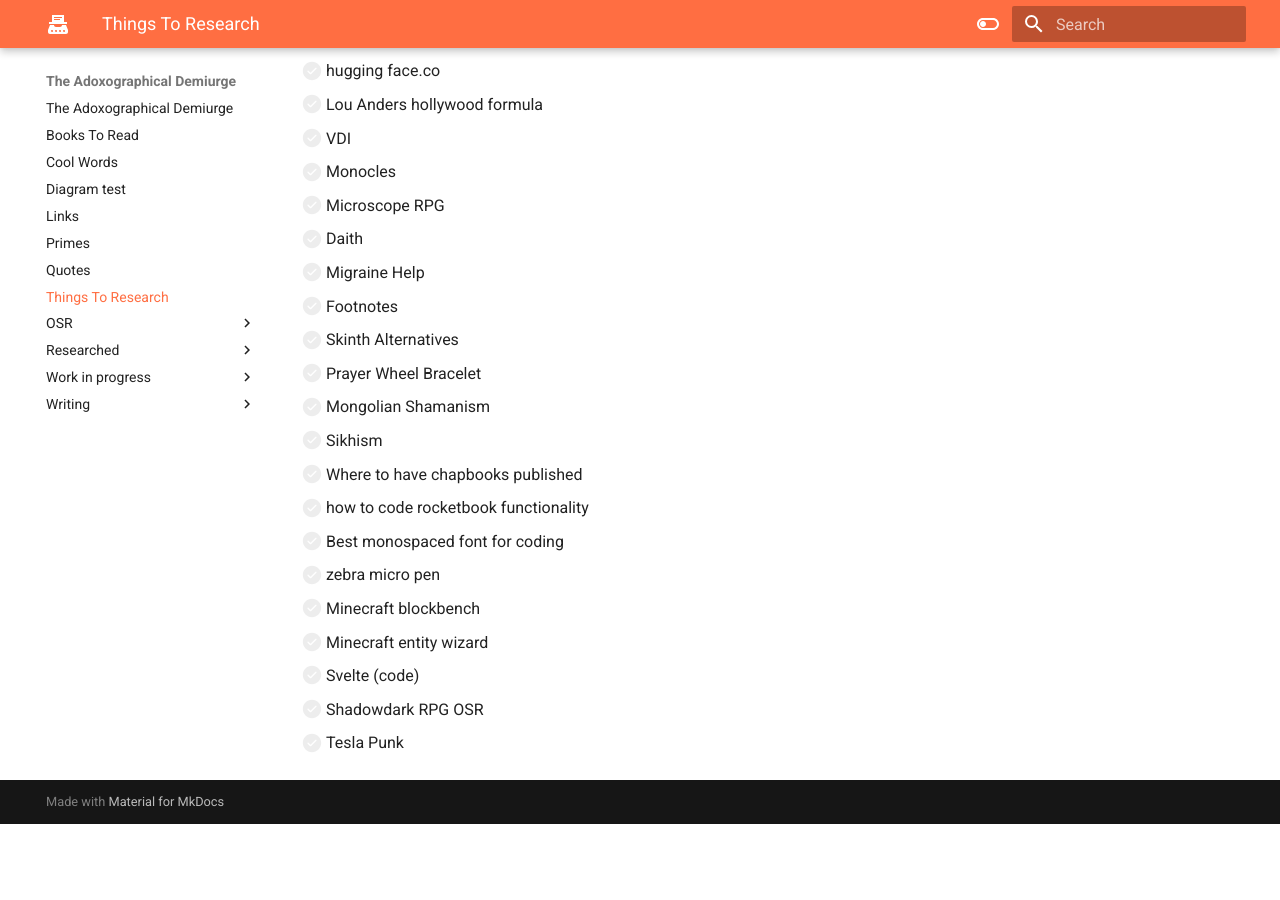
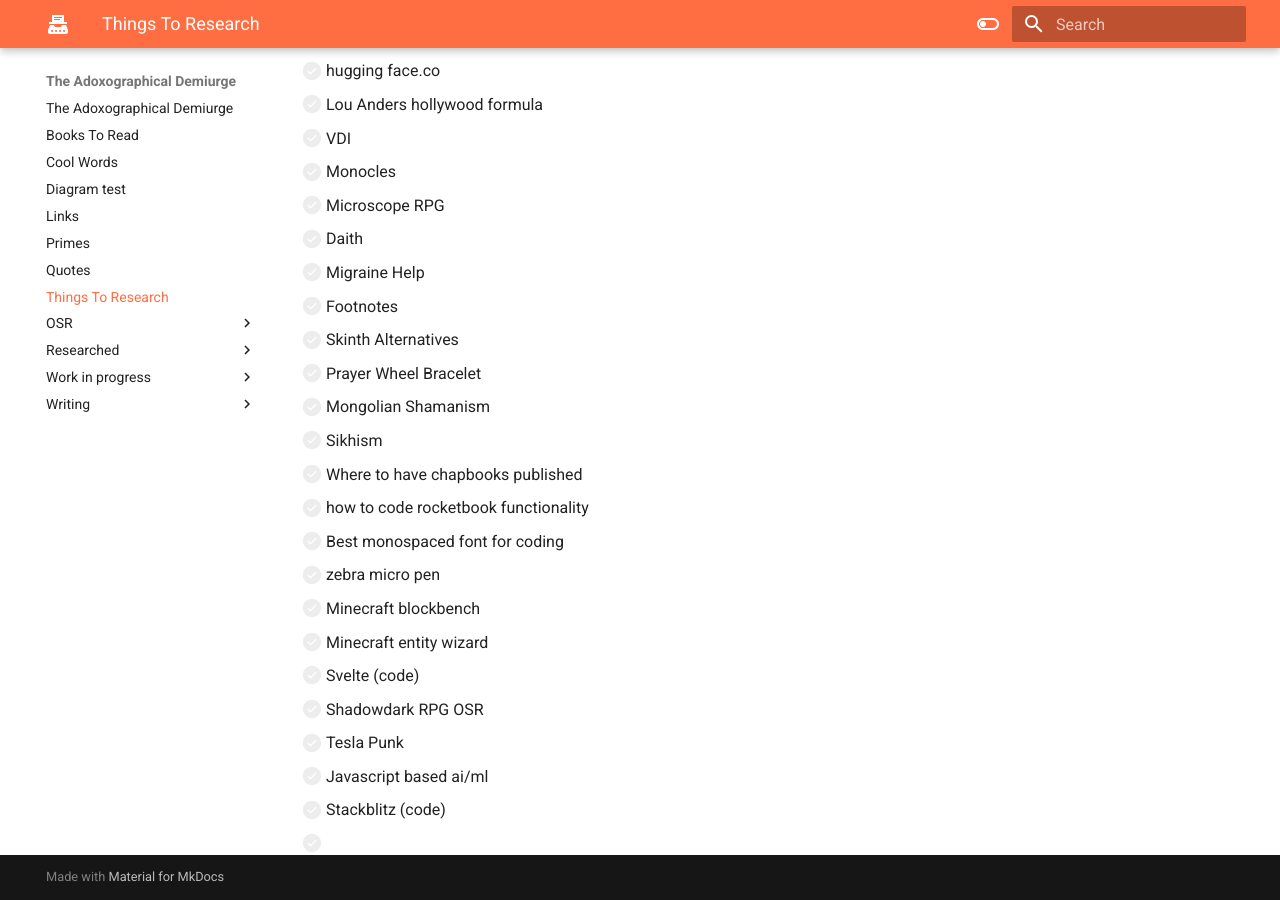
Before and after one commit to madlogmay/adoxographical_demiurge, an MkDocs documentation site: the page built from docs/things_to_research.md, in a window 1280 px wide and 900 px high, scrolled down 1121 px. Built offline with MkDocs 1.6.1 and Material for MkDocs 9.7.7, drawn with Linux system fonts in a browser that asks for light colours; before the commit the page ends 1945 px from its top, so only the background shows below that.

Commit message:
Update things_to_research.md

```diff
--- a/docs/things_to_research.md
+++ b/docs/things_to_research.md
@@ -50,3 +50,6 @@
 - [ ] Svelte (code)
 - [ ] Shadowdark RPG OSR
 - [ ] Tesla Punk
+- [ ] Javascript based ai/ml
+- [ ] Stackblitz (code)
+- [ ]
```
